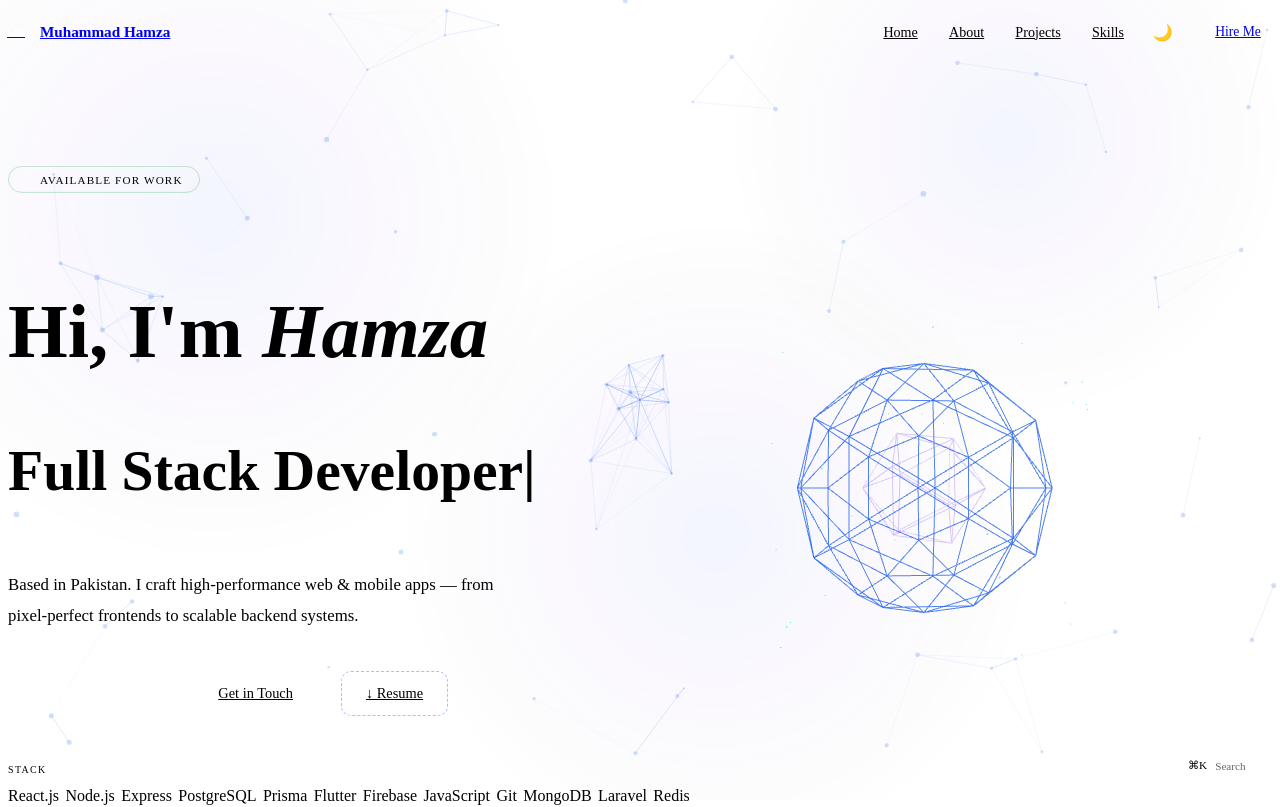
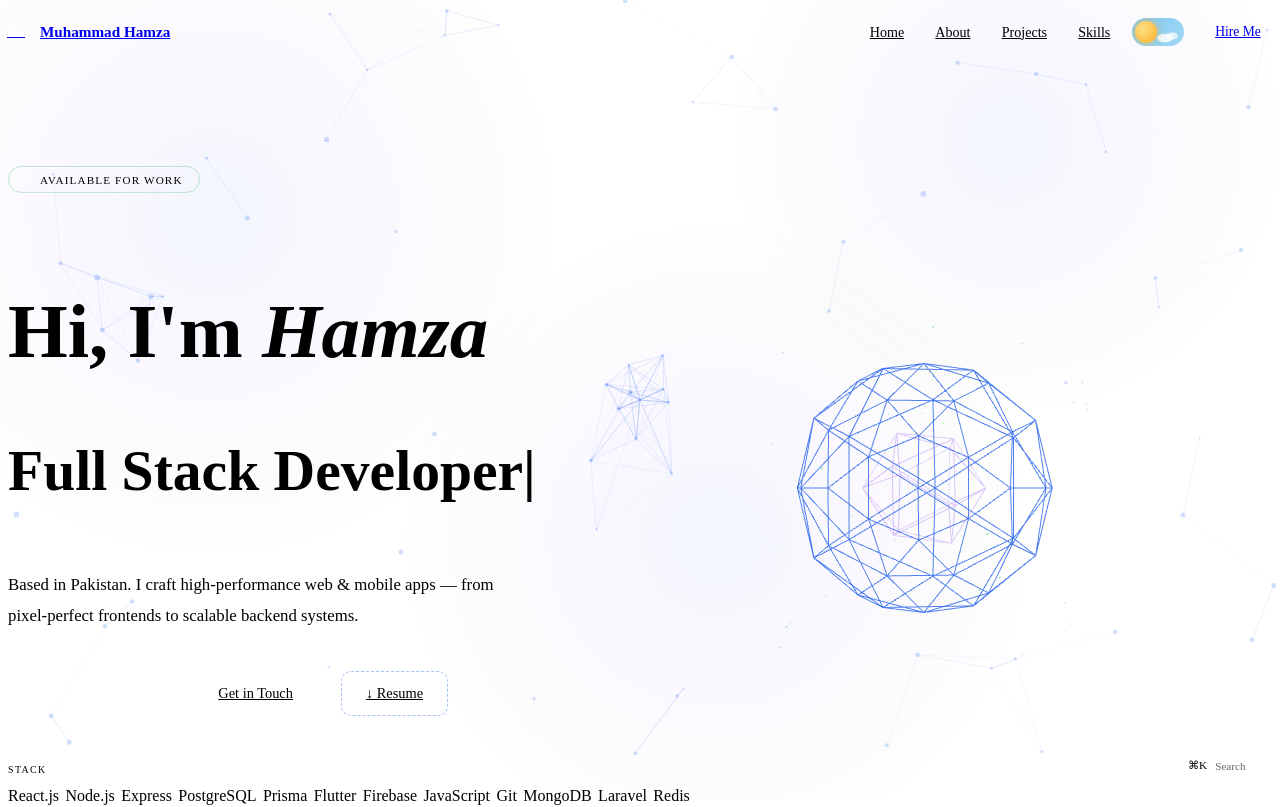
Before and after one commit to hamzashahidchoudhary/hamza-portfolio, a React (Vite) app: page / in a window 1280 px wide. Shown: the top 807 px of the page. Built offline with nearby package versions, Linux system fonts and the light colour scheme; the HTML template or start-up script is replaced by a standard one.

Commit message:
add animated sun/moon theme toggle

```diff
--- a/src/components/Navbar.jsx
+++ b/src/components/Navbar.jsx
@@ -1,6 +1,7 @@
 import { NavLink } from 'react-router-dom'
 import { useState, useEffect } from 'react'
 import { motion, AnimatePresence } from 'framer-motion'
+import ThemeToggle from './ThemeToggle.jsx'
 
 const links = [
   { to: '/', label: 'Home' },
@@ -65,18 +66,7 @@ export default function Navbar({ onToggleTheme, isDark }) {
                 })}
               >{l.label}</NavLink>
             ))}
-            <button
-              onClick={onToggleTheme}
-              style={{
-                background: 'none', border: '1px solid var(--border)',
-                borderRadius: 8, padding: '0.45rem 0.7rem',
-                cursor: 'pointer', fontSize: '1rem',
-                color: 'var(--ink2)', transition: 'all 0.2s',
-              }}
-              title="Toggle dark mode"
-            >
-              {isDark ? '☀️' : '🌙'}
-            </button>
+            <ThemeToggle isDark={isDark} onToggle={onToggleTheme} style={{ marginLeft: '0.25rem' }} />
             <NavLink to="/contact" className="btn btn-primary"
               style={{ marginLeft: '0.5rem', padding: '0.5rem 1.2rem', fontSize: '0.85rem' }}
             >Hire Me</NavLink>
@@ -143,17 +133,20 @@ export default function Navbar({ onToggleTheme, isDark }) {
               </motion.div>
             ))}
             <div style={{ paddingTop: '0.5rem', borderTop: '1px solid var(--border)', marginTop: '0.25rem', display: 'flex', flexDirection: 'column', gap: '0.5rem' }}>
-              <button
+              <div
                 onClick={() => { onToggleTheme(); close() }}
                 style={{
-                  background: 'none', border: '1px solid var(--border)',
-                  borderRadius: 8, padding: '0.7rem',
-                  cursor: 'pointer', fontSize: '0.88rem', fontWeight: 500,
-                  color: 'var(--ink2)', width: '100%',
+                  display: 'flex', alignItems: 'center', justifyContent: 'space-between',
+                  border: '1px solid var(--border)',
+                  borderRadius: 8, padding: '0.6rem 0.9rem',
+                  cursor: 'pointer', width: '100%',
                 }}
               >
-                {isDark ? '☀️ Light Mode' : '🌙 Dark Mode'}
-              </button>
+                <span style={{ fontFamily: 'var(--font-sans)', fontSize: '0.88rem', fontWeight: 500, color: 'var(--ink2)' }}>
+                  {isDark ? 'Dark Mode' : 'Light Mode'}
+                </span>
+                <ThemeToggle isDark={isDark} onToggle={onToggleTheme} />
+              </div>
               <NavLink to="/contact" onClick={close} className="btn btn-primary"
                 style={{ width: '100%', justifyContent: 'center', padding: '0.7rem' }}
               >Hire Me →</NavLink>
--- /dev/null
+++ b/src/components/ThemeToggle.jsx
@@ -0,0 +1,98 @@
+import { motion } from 'framer-motion'
+
+const W = 52
+const H = 28
+const PAD = 3
+const KNOB = H - PAD * 2
+
+export default function ThemeToggle({ isDark, onToggle, style }) {
+  return (
+    <motion.button
+      onClick={onToggle}
+      whileTap={{ scale: 0.93 }}
+      aria-label="Toggle dark mode"
+      style={{
+        position: 'relative',
+        width: W, height: H,
+        borderRadius: 999,
+        border: 'none',
+        cursor: 'pointer',
+        padding: 0,
+        overflow: 'hidden',
+        flexShrink: 0,
+        ...style,
+      }}
+      animate={{
+        background: isDark
+          ? 'linear-gradient(135deg, #1a1a2e 0%, #232946 100%)'
+          : 'linear-gradient(135deg, #7ec8f2 0%, #a3d9f5 100%)',
+      }}
+      transition={{ duration: 0.4, ease: 'easeInOut' }}
+    >
+      <motion.svg
+        width={W} height={H} viewBox={`0 0 ${W} ${H}`}
+        style={{ position: 'absolute', inset: 0 }}
+        animate={{ opacity: isDark ? 1 : 0 }}
+        transition={{ duration: 0.35 }}
+      >
+        {[
+          [8, 7], [14, 16], [22, 9], [10, 20], [26, 18],
+        ].map(([x, y], i) => (
+          <motion.circle
+            key={i}
+            cx={x} cy={y} r={0.8}
+            fill="#fff"
+            animate={{ opacity: [0.3, 1, 0.3] }}
+            transition={{ duration: 1.6, repeat: Infinity, delay: i * 0.3, ease: 'easeInOut' }}
+          />
+        ))}
+      </motion.svg>
+
+      <motion.div
+        animate={{ opacity: isDark ? 0 : 1, x: isDark ? 6 : 0 }}
+        transition={{ duration: 0.35 }}
+        style={{ position: 'absolute', right: 3, bottom: 3, width: 26, height: 14 }}
+      >
+        <svg width="26" height="14" viewBox="0 0 26 14">
+          <ellipse cx="10" cy="9" rx="8" ry="4.2" fill="rgba(255,255,255,0.85)" />
+          <ellipse cx="17" cy="7" rx="6" ry="3.4" fill="rgba(255,255,255,0.7)" />
+        </svg>
+      </motion.div>
+
+      <motion.div
+        animate={{ x: isDark ? W - KNOB - PAD : PAD }}
+        transition={{ type: 'spring', stiffness: 500, damping: 32 }}
+        style={{
+          position: 'absolute', top: PAD, left: 0,
+          width: KNOB, height: KNOB, borderRadius: '50%',
+          display: 'flex', alignItems: 'center', justifyContent: 'center',
+        }}
+      >
+        <motion.div
+          animate={{ opacity: isDark ? 0 : 1, scale: isDark ? 0.5 : 1, rotate: isDark ? 90 : 0 }}
+          transition={{ duration: 0.35 }}
+          style={{
+            position: 'absolute', width: KNOB, height: KNOB, borderRadius: '50%',
+            background: 'radial-gradient(circle at 35% 35%, #ffe08a, #ffb020)',
+            boxShadow: '0 0 8px rgba(255,176,32,0.7)',
+          }}
+        />
+        <motion.div
+          animate={{ opacity: isDark ? 1 : 0, scale: isDark ? 1 : 0.5, rotate: isDark ? 0 : -90 }}
+          transition={{ duration: 0.35 }}
+          style={{
+            position: 'absolute', width: KNOB, height: KNOB, borderRadius: '50%',
+            background: 'radial-gradient(circle at 65% 35%, #f4f4f8, #cfd3e0)',
+            boxShadow: '0 0 8px rgba(200,210,255,0.5)',
+          }}
+        >
+          <div style={{
+            position: 'absolute', top: '8%', left: '2%',
+            width: '78%', height: '78%', borderRadius: '50%',
+            background: '#232946',
+          }} />
+        </motion.div>
+      </motion.div>
+    </motion.button>
+  )
+}
```
